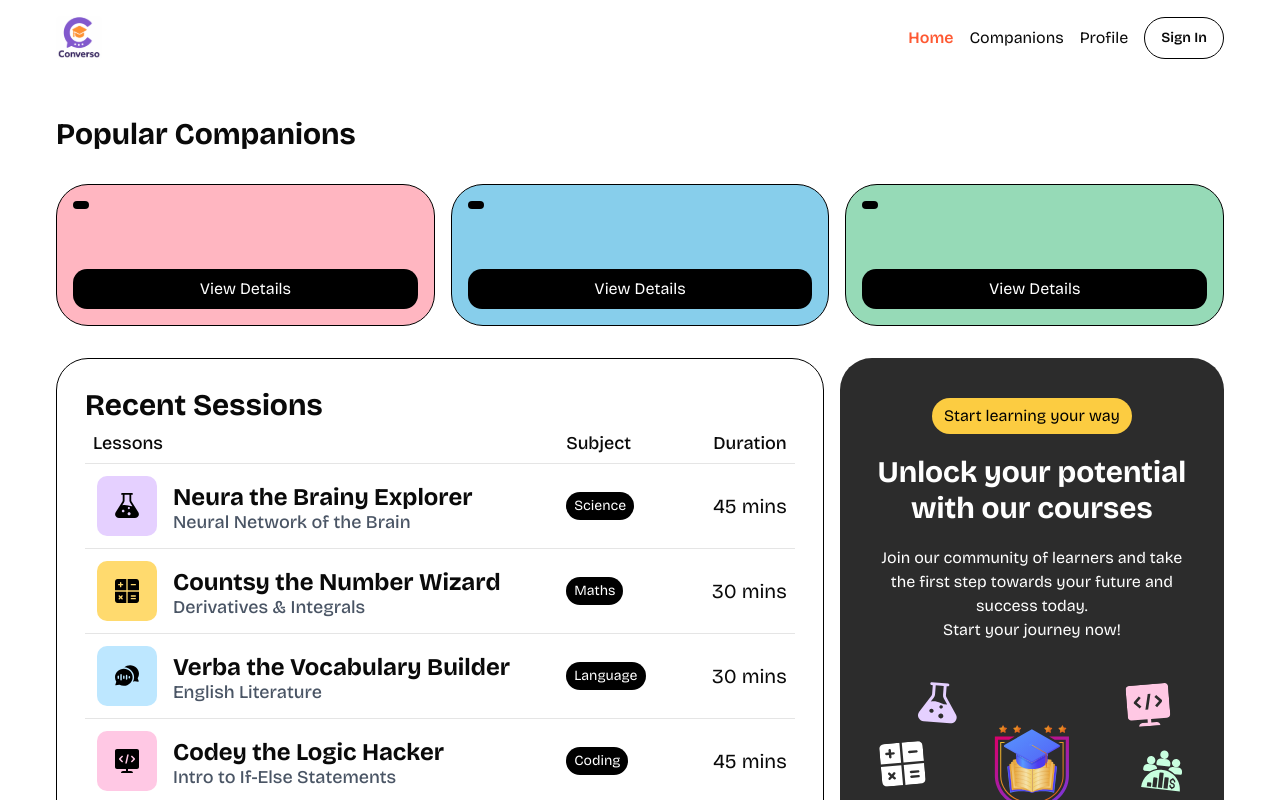
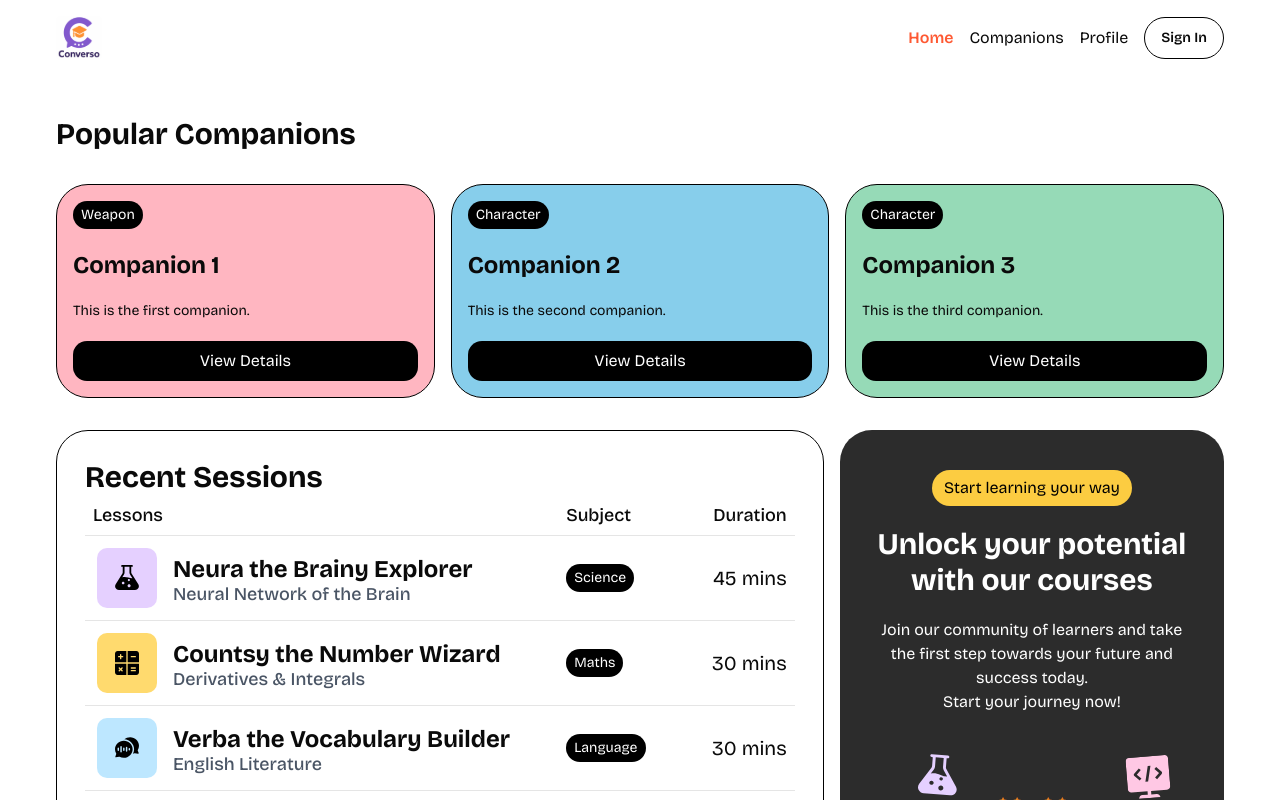
Before and after one commit to semiyuri/course-jsm-saas-app, a Next.js app: page / in a window 1280 px wide. Shown: the top 800 px of the page. Built offline with nearby package versions, Linux system fonts and the light colour scheme; no server answers.

Commit message:
feat: update CompanionCard props to use name, topic, and subject

```diff
--- a/app/page.tsx
+++ b/app/page.tsx
@@ -12,25 +12,25 @@ const Page = () => {
       <section className="home-section">
         <CompanionCard
           id="1"
-          title="Companion 1"
-          content="This is the first companion."
-          tags={["weapon"]}
+          name="Companion 1"
+          topic="This is the first companion."
+          subject="weapon"
           color="#ffb6c1"
         />
 
         <CompanionCard
           id="2"
-          title="Companion 2"
-          content="This is the second companion."
-          tags={["character"]}
+          name="Companion 2"
+          topic="This is the second companion."
+          subject="character"
           color="#87ceeb"
         />
 
         <CompanionCard
           id="3"
-          title="Companion 3"
-          content="This is the third companion."
-          tags={["character", "new"]}
+          name="Companion 3"
+          topic="This is the third companion."
+          subject="character"
           color="#96dab7"
         />
       </section>
```
